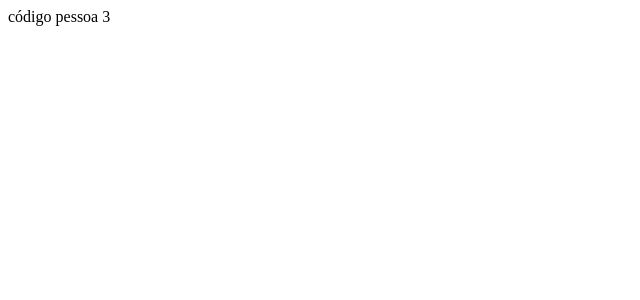
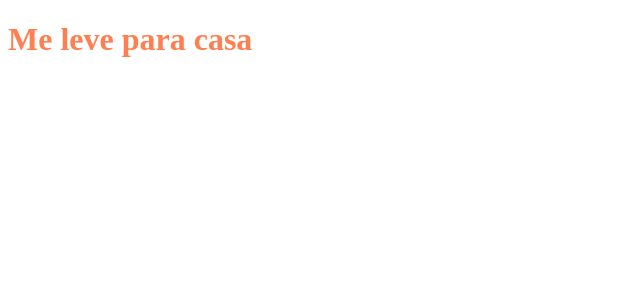
Before and after one commit to DEVinZucchetti/pagina-adocoes-equipe-2, a Vue app: page /home3 in a window 1280 px wide. Shown: the top 300 px of the page, without its empty margins (0-640 px from the left). Built offline with nearby package versions, Linux system fonts and the light colour scheme.

Commit message:
feat: inicia desenvolvimento da pagina de home

```diff
--- a/src/views/Gabriel/Home.vue
+++ b/src/views/Gabriel/Home.vue
@@ -1,3 +1,9 @@
 <template>
-  <span>  código pessoa 3</span>
+  <h1 class="title">Me leve para casa</h1>
 </template>
+<style>
+.title {
+  font-size: 32px;
+  color: coral;
+}
+</style>
```
